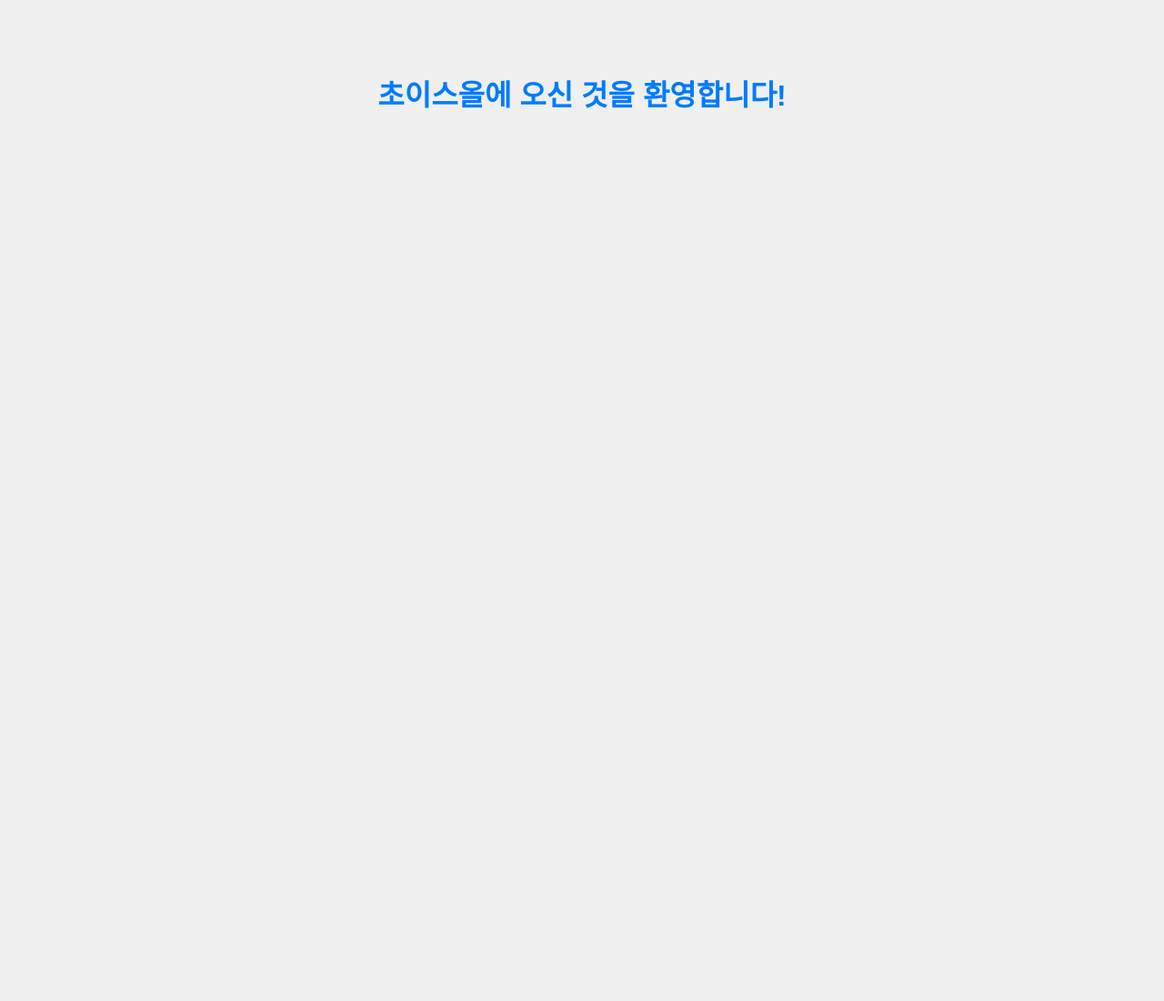
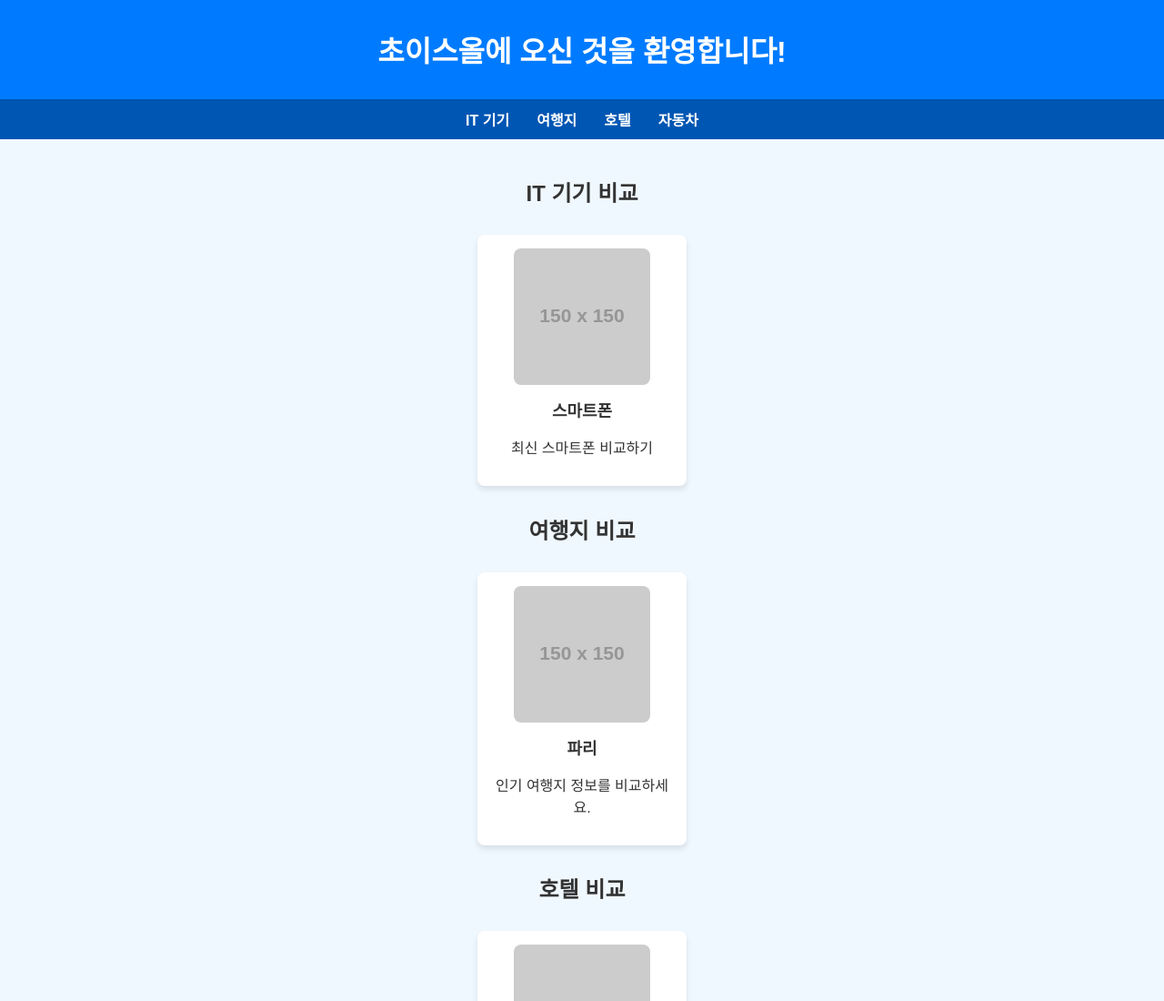
Before and after one commit to leejihoo358/choiceall, a plain HTML site: page index.html in a window 1280 px wide. Shown: the top 1100 px of the page at 91% size. Before the commit the page ends 800 px from the top, so only its background shows below. Drawn offline with Linux system fonts and the light colour scheme; placeholder pictures from the web are drawn by us.

Commit message:
Add files via upload

```diff
--- a/index.html
+++ b/index.html
@@ -2,10 +2,104 @@
 <html lang="ko">
 <head>
     <meta charset="UTF-8">
-    <title>초이스올</title>
-<link rel="stylesheet" href="style.css">
+    <meta name="viewport" content="width=device-width, initial-scale=1.0">
+    <title>초이스올 - 비교 사이트</title>
+    <style>
+        body {
+            font-family: Arial, sans-serif;
+            background-color: #f0f8ff;
+            color: #333;
+            margin: 0;
+            padding: 0;
+        }
+        header {
+            background-color: #007BFF;
+            color: white;
+            padding: 10px 20px;
+            text-align: center;
+        }
+        nav {
+            display: flex;
+            justify-content: center;
+            background-color: #0056b3;
+            padding: 10px 0;
+        }
+        nav a {
+            color: white;
+            text-decoration: none;
+            margin: 0 15px;
+            font-weight: bold;
+        }
+        nav a:hover {
+            text-decoration: underline;
+        }
+        .container {
+            padding: 20px;
+            text-align: center;
+        }
+        .card {
+            display: inline-block;
+            width: 200px;
+            margin: 10px;
+            padding: 15px;
+            background-color: white;
+            box-shadow: 0 4px 6px rgba(0, 0, 0, 0.1);
+            border-radius: 8px;
+        }
+        .card img {
+            max-width: 100%;
+            height: auto;
+            border-radius: 8px;
+        }
+        .card h3 {
+            margin: 10px 0;
+            font-size: 18px;
+        }
+    </style>
 </head>
 <body>
-    <h1>초이스올에 오신 것을 환영합니다!</h1>
+    <header>
+        <h1>초이스올에 오신 것을 환영합니다!</h1>
+    </header>
+    <nav>
+        <a href="#it">IT 기기</a>
+        <a href="#travel">여행지</a>
+        <a href="#hotel">호텔</a>
+        <a href="#car">자동차</a>
+    </nav>
+    <div class="container">
+        <section id="it">
+            <h2>IT 기기 비교</h2>
+            <div class="card">
+                <img src="https://via.placeholder.com/150" alt="IT 기기">
+                <h3>스마트폰</h3>
+                <p>최신 스마트폰 비교하기</p>
+            </div>
+        </section>
+        <section id="travel">
+            <h2>여행지 비교</h2>
+            <div class="card">
+                <img src="https://via.placeholder.com/150" alt="여행지">
+                <h3>파리</h3>
+                <p>인기 여행지 정보를 비교하세요.</p>
+            </div>
+        </section>
+        <section id="hotel">
+            <h2>호텔 비교</h2>
+            <div class="card">
+                <img src="https://via.placeholder.com/150" alt="호텔">
+                <h3>럭셔리 호텔</h3>
+                <p>최고의 호텔을 찾아보세요.</p>
+            </div>
+        </section>
+        <section id="car">
+            <h2>자동차 비교</h2>
+            <div class="card">
+                <img src="https://via.placeholder.com/150" alt="자동차">
+                <h3>세단</h3>
+                <p>자동차 모델별 비교하기</p>
+            </div>
+        </section>
+    </div>
 </body>
 </html>
```
